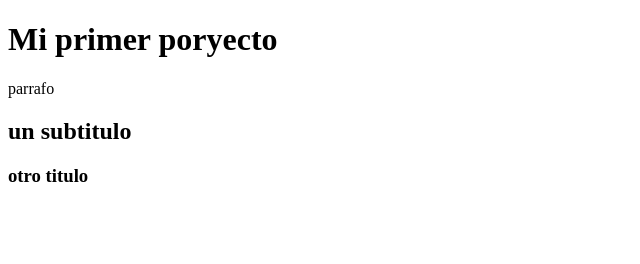
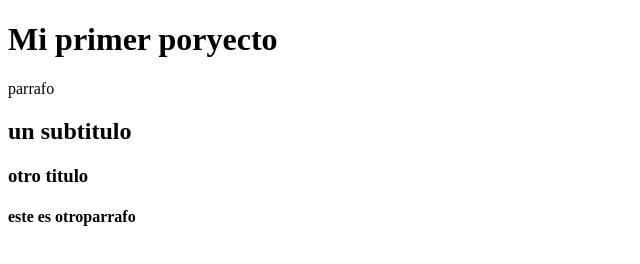
Before and after one commit to ruthsp/repositorio_nuevo, a plain HTML site: page index.html in a window 1280 px wide. Shown: the whole page, without its empty margins (0-640 px from the left). Drawn offline with Linux system fonts and the light colour scheme.

Commit message:
este es otro parrafo agregado

```diff
--- a/index.html
+++ b/index.html
@@ -10,5 +10,6 @@
      <p>parrafo </p>
      <h2>un subtitulo</h2>
      <h3>otro titulo</h3>
+    <h4>este es otroparrafo</h4>
 </body>
 </html>
```
